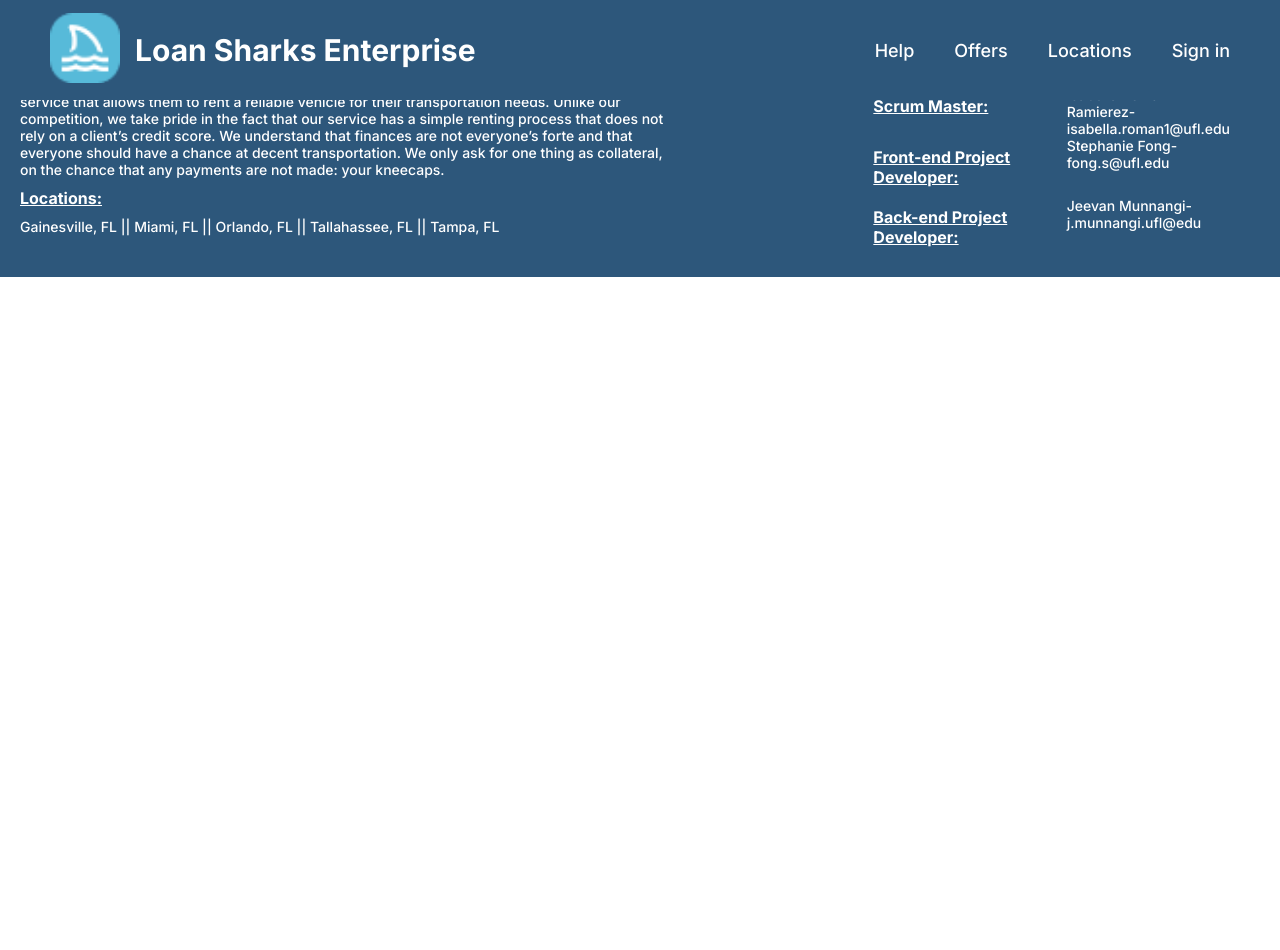
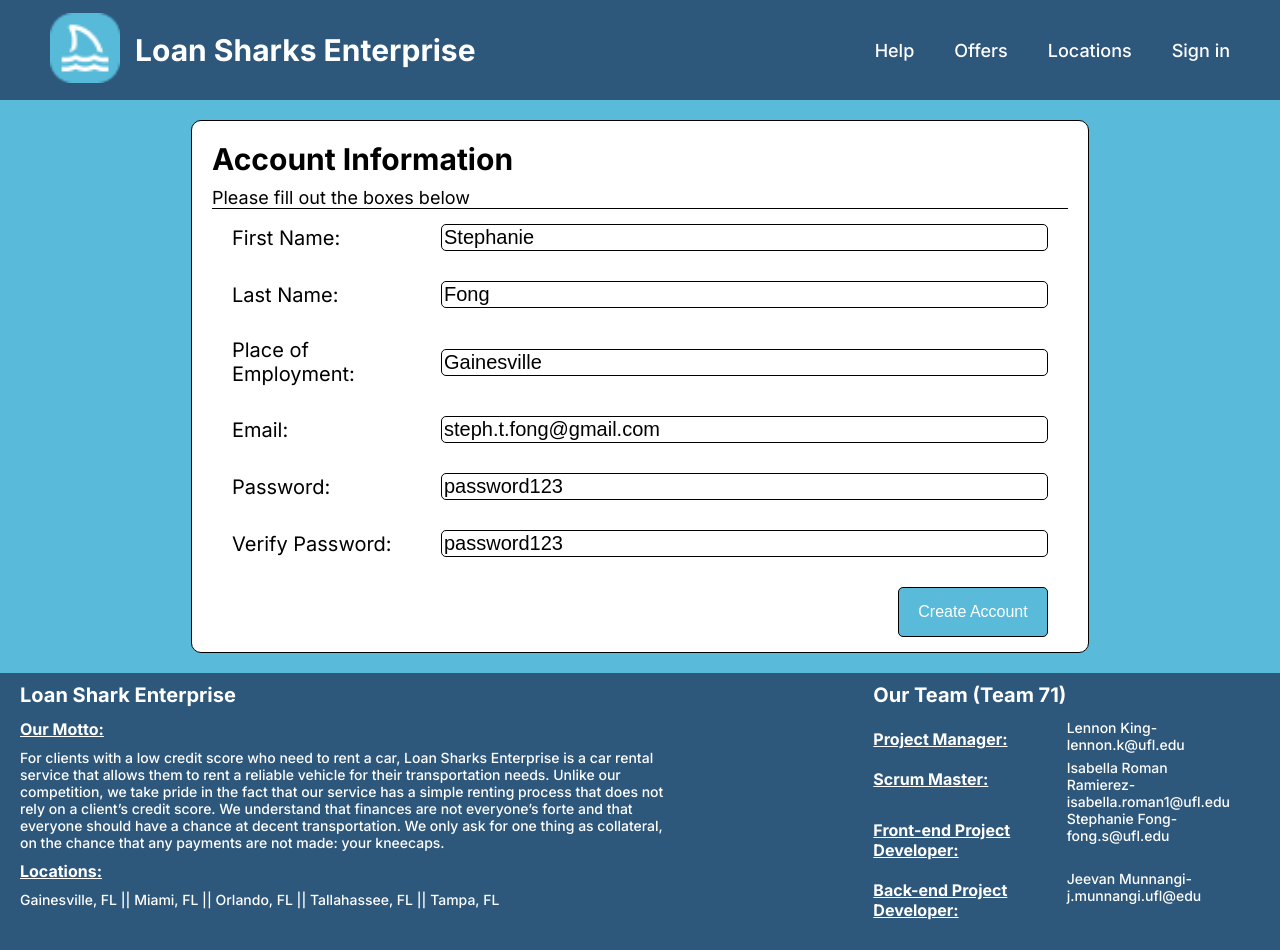
Before and after one commit to IsRo06/LoanSharks, a React (Create React App) app in the folder CLIENT/: page /employees in a window 1280 px wide. Before the commit the page ends 800 px from the top, so only its background shows below. Built offline with nearby package versions, Linux system fonts and the light colour scheme.

Commit message:
implemented location context

```diff
--- a/CLIENT/src/App.js
+++ b/CLIENT/src/App.js
@@ -6,13 +6,16 @@ import CarsScreen from './pages/CarsScreen.jsx'
 import AccountScreen from "./pages/AccountScreen.jsx";
 import EmployeeInfo from "./pages/EmployeeInfo.jsx";
 
-export const Context = React.createContext();
+export const userContext = React.createContext();
+export const locationContext = React.createContext();
 
 export default function App() {
   const [userType, setUserType] = useState("None");
+  const [location, setLocation] = useState("None");
 
   return(
-    <Context.Provider value={[userType, setUserType]}>
+    <userContext.Provider value={[userType, setUserType]}>
+      <locationContext.Provider value={[location, setLocation]}>
         <BrowserRouter>
           <Routes>
             <Route path="/">
@@ -26,6 +29,7 @@ export default function App() {
             </Route>
           </Routes>
         </BrowserRouter>
-    </Context.Provider>
+      </locationContext.Provider>
+    </userContext.Provider>
   )
 }
--- a/CLIENT/src/components/AccountInfoBox/AccountInfoBox.jsx
+++ b/CLIENT/src/components/AccountInfoBox/AccountInfoBox.jsx
@@ -1,10 +1,10 @@
 import React from 'react';
 import { useState, useContext, useEffect } from 'react';
 import styles from './AccountInfoBox.module.css'
-import { Context } from '../../App';
+import { userContext } from '../../App';
 
 export default function AccountInfoBox(props){
-  const [userType, setUserType] = useContext(Context);
+  const [userType, setUserType] = useContext(userContext);
 
   const [userInfo, setUserInfo] = useState(props.information);
   const [inputsDisabled, setinputsDisabled] = useState(userType !== "None");
--- a/CLIENT/src/components/Dropdowns/Dropdowns.jsx
+++ b/CLIENT/src/components/Dropdowns/Dropdowns.jsx
@@ -2,7 +2,7 @@ import React, {useState} from 'react'
 import styles from './Dropdowns.module.css'
 
 export default function Dropdown(props) {
-  const [picked, setPicked] = useState(props.name)
+  const [displayedOption, setdisplayedOption] = useState(props.name)
   const [display, setDisplay] = useState('none');
   const [arrow, setArrow] = useState(props.arrow);
 
@@ -12,15 +12,16 @@ export default function Dropdown(props) {
   }
 
   function handlePicked(selectedOption) {
-    setPicked(prevPicked => prevPicked = selectedOption);
+    setdisplayedOption(prevDisplayedOption => prevDisplayedOption = selectedOption);
     setDisplay('none');
     setArrow('↓');
+    props.locationPicked(selectedOption);
   }
 
   return (
       <>
         <div id={styles.top} onClick={handleDisplay}>
-            <p>{picked}</p>
+            <p>{displayedOption}</p>
             <div>{arrow}</div>
         </div>
         <div id={styles.optionsContainer} style={{display: display}}>
--- a/CLIENT/src/components/Header/Header.jsx
+++ b/CLIENT/src/components/Header/Header.jsx
@@ -1,13 +1,14 @@
 import React from "react";
 import { useState, useContext } from "react";
-import { Context } from "../../App";
+import { userContext, locationContext } from "../../App";
 import { Link } from "react-router-dom";
 import styles from './Header.module.css'
 import logo from '../../images/logo.png'
 import SigninPopup from "../SigninPopup/SigninPopup";
 
 export default function Header(){
-  const [userType, setUserType] = useContext(Context);
+  const [userType, setUserType] = useContext(userContext);
+  const [location, setLocation] = useContext(locationContext);
 
   const [popupTriggered, setpopupTriggered] = useState(false);
   const [accountDropdownDisplay, setaccountDropdownDisplay] = useState('none');
@@ -56,7 +57,7 @@ export default function Header(){
             </div>
         }
       </div>
-      <SigninPopup trigger={popupTriggered} setTrigger={setpopupTriggered} typeOfUser={setUserType}></SigninPopup>
+      <SigninPopup trigger={popupTriggered} setTrigger={setpopupTriggered} typeOfUser={setUserType} location={setLocation}></SigninPopup>
     </div>
   );
 }
--- a/CLIENT/src/components/SearchBox/SearchBox.jsx
+++ b/CLIENT/src/components/SearchBox/SearchBox.jsx
@@ -1,5 +1,6 @@
-import React, {useState} from 'react'
+import React, {useState, useContext} from 'react'
 import { Link } from "react-router-dom";
+import { locationContext } from '../../App.js';
 import styles from './SearchBox.module.css'
 import Dropdown from '../Dropdowns/Dropdowns.jsx';
 import OurCalendar from '../Calendar/Calendar.jsx';
@@ -8,6 +9,8 @@ import clockIcon  from '../../images/clock-icon.jpg';
 import locationIcon from '../../images/location-icon.jpg';
 
 export default function SearchBox(){
+  const [location, setLocation] = useContext(locationContext);
+
   const locations = [ 'Gainesville', 'Orlando', 'Miami', 'Tallahassee', 'Tampa'];
   const times = ['12:00AM', '1:00AM', '2:00AM', '3:00AM', '4:00AM', '5:00AM', '6:00AM', '7:00AM',
                 '8:00AM', '9:00AM', '10:00AM', '11:00AM', '12:00PM', '1:00PM', '2:00PM', '3:00PM',
@@ -27,7 +30,7 @@ export default function SearchBox(){
         <div className={styles.searchBoxText}>
           <label>Pick-up</label>
           <div className={styles.dropDown} style={{zIndex: 50}}>
-            <Dropdown name="Pick-up Location" options={locations} arrow="↓"/>
+            <Dropdown name="Pick-up Location" options={locations} arrow="↓" locationPicked={setLocation}/>
           </div>
         </div>
       </div>
--- a/CLIENT/src/components/SigninPopup/SigninPopup.jsx
+++ b/CLIENT/src/components/SigninPopup/SigninPopup.jsx
@@ -1,6 +1,5 @@
 import React from 'react'
-import {useState, useContext} from 'react'
-import { Context } from '../../App';
+import {useState} from 'react'
 import { Link } from "react-router-dom";
 import styles from './SigninPopup.module.css'
 
@@ -13,11 +12,12 @@ export default function SigninPopup(props){
   }
 
   function passwordFill(event){
-      setPassword(event.target.value)
+    setPassword(event.target.value)
   }
 
   function signin(event){
-      props.typeOfUser("Admin")
+      props.typeOfUser("Admin");
+      props.location("Gainesville");
       props.setTrigger(false);
   }
 
--- a/CLIENT/src/pages/AccountScreen.jsx
+++ b/CLIENT/src/pages/AccountScreen.jsx
@@ -1,24 +1,19 @@
 import React from 'react';
 import { useContext } from 'react';
-import { Context } from '../App';
+import { userContext } from '../App';
 import styles from './AccountScreen.module.css'
 import Header from '../components/Header/Header'
 import AccountInfoBox from '../components/AccountInfoBox/AccountInfoBox';
 import Footer from '../components/Footer/Footer'
 
 export default function AccountScreen(){
-  const [userType, setUserType] = useContext(Context);
+  const [userType, setUserType] = useContext(userContext);
 
   const clientInfo = ["First Name", "Last Name", "Email", "Password", "Verify Password"];
   const employeeAndAdminInfo = ["First Name", "Last Name", "Place of Employment", "Email", "Password", "Verify Password"];
 
   function getAccountInformation() {
-    if (userType === "None") {
-      return ["", "", "", "", "", ""];
-    }
-    else {
-      return ["Stephanie", "Fong", "Gainesville", "steph.t.fong@gmail.com", "password123", "password123"];
-    }
+    return userType === "None"? ["", "", "", "", "", ""] : ["Stephanie", "Fong", "Gainesville", "steph.t.fong@gmail.com", "password123", "password123"];
   }
 
 
--- a/CLIENT/src/pages/EmployeeInfo.jsx
+++ b/CLIENT/src/pages/EmployeeInfo.jsx
@@ -1,11 +1,25 @@
+import React from "react";
+import { useContext } from "react";
 import styles from "./EmployeeInfo.module.css"
+import { locationContext } from "../App";
 import Header from '../components/Header/Header';
+import AccountInfoBox from "../components/AccountInfoBox/AccountInfoBox";
 import Footer from "../components/Footer/Footer";
 
 export default function EmployeeInfo() {
+    const [location, setLocation] = useContext(locationContext);
+
+    const info = ["First Name", "Last Name", "Place of Employment", "Email", "Password", "Verify Password"];
+
+    function getAccountInformation() {
+        return ["Stephanie", "Fong", "Gainesville", "steph.t.fong@gmail.com", "password123", "password123"];
+    }
+
     return(
         <>
             <Header/>
+
+            <AccountInfoBox infoCategories= {info} information={getAccountInformation()}/>
             <Footer/>
         </>
     );
```
Lines whose indentation alone changed are shown as unchanged.
